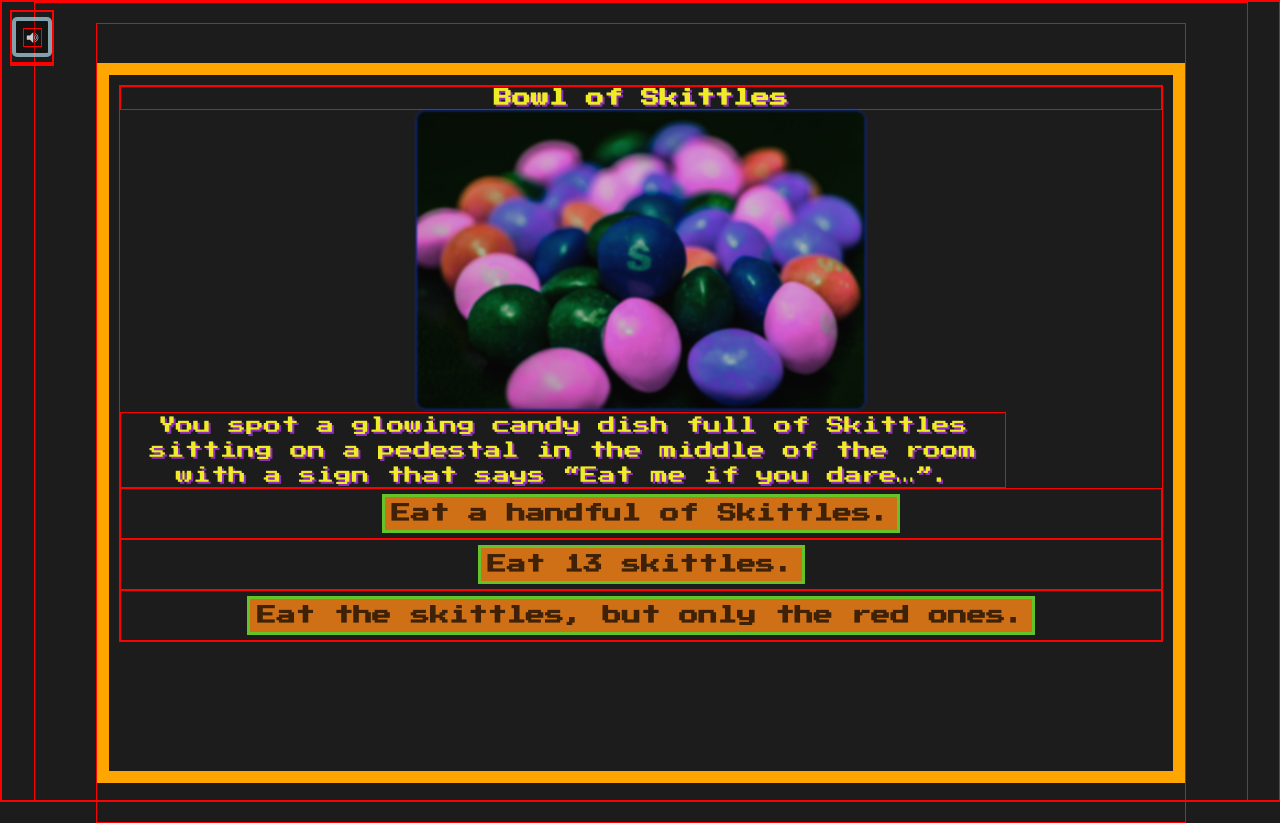
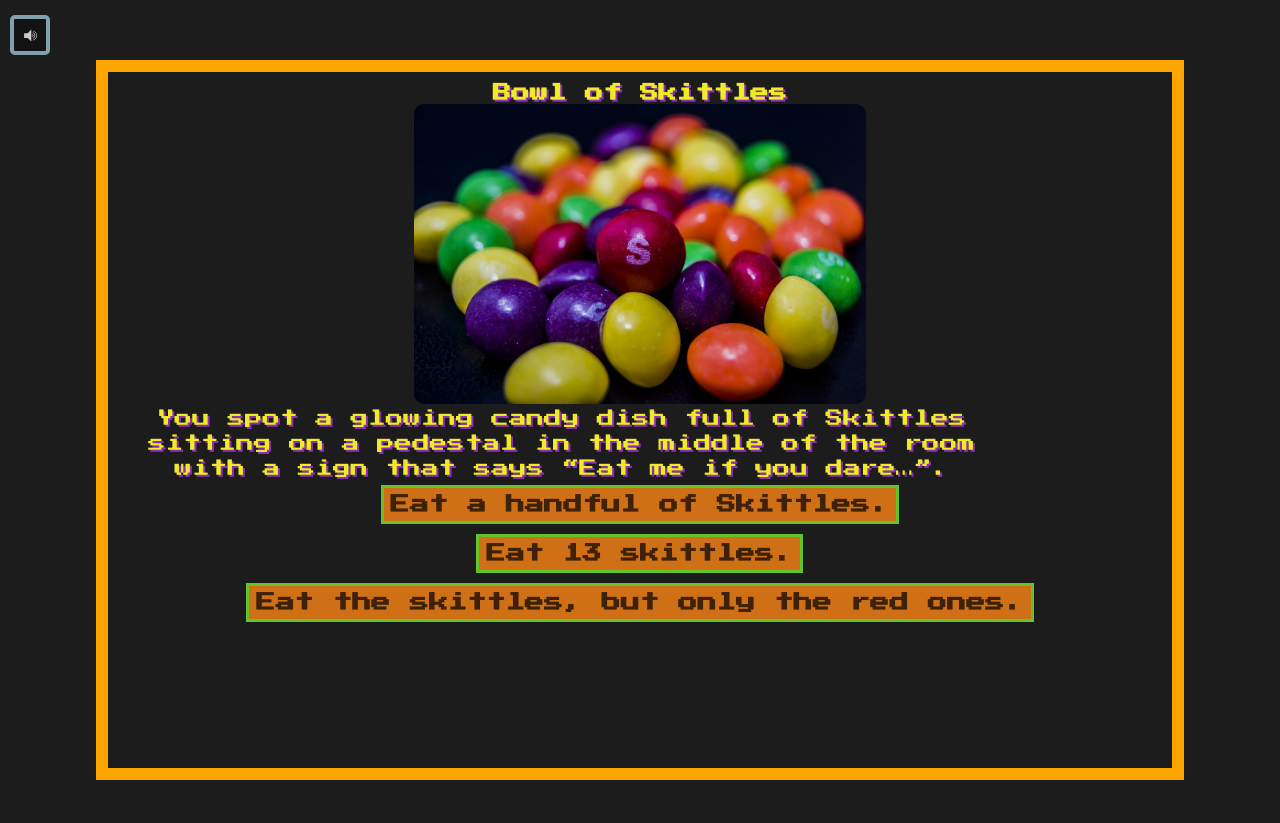
Before and after one commit to luceroweb/haunted-house-game, a React (Create React App) app: page /room/Kitchen in a window 1280 px wide. Both pictures are taken after a click on the button "Search Room". Built offline with nearby package versions, Linux system fonts and the light colour scheme.

Commit message:
fixed gold key by removing the hue-rotate(). turned off my testing border

```diff
--- a/src/index.css
+++ b/src/index.css
@@ -16,7 +16,7 @@
   padding: 0;
   margin: 0;
   box-sizing: border-box;
-  border: 1px solid red;
+  /* border: 1px solid red; */
 }
 
 body {
@@ -168,6 +168,9 @@
   filter: hue-rotate(0deg);
 }
 
+.event-modal img {
+  filter: hue-rotate(0);
+}
 
 /* Screens that start at 320px */
 @media (min-width: 320px) {
```
